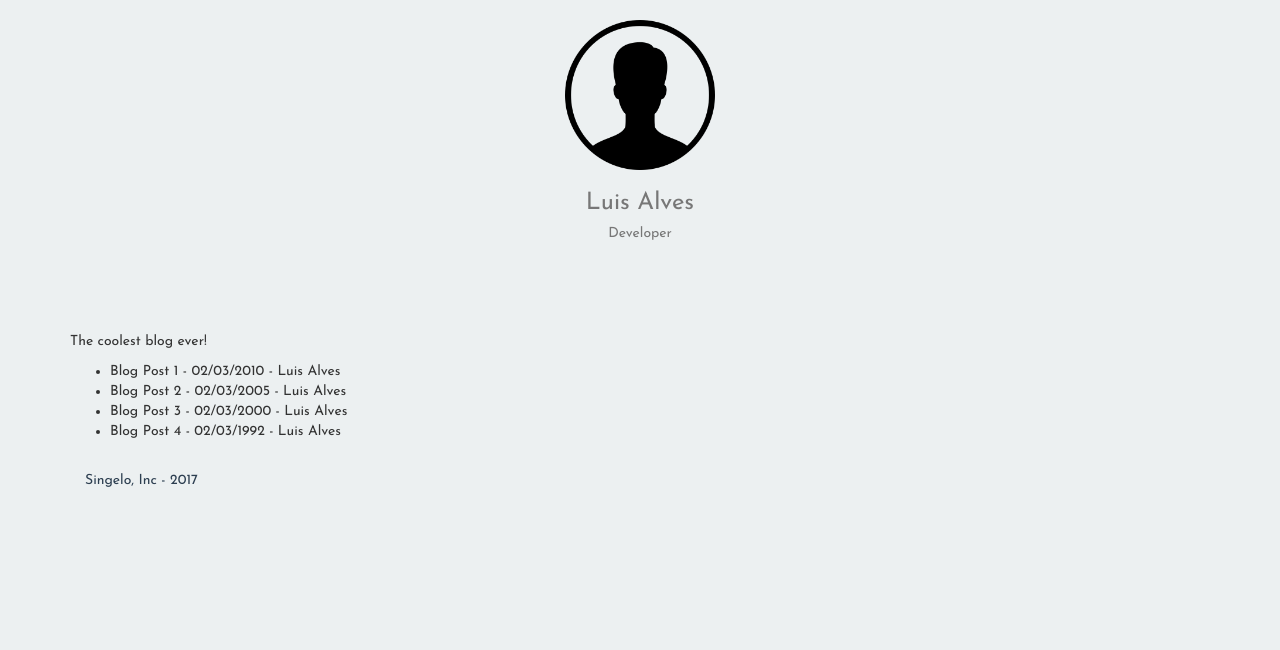
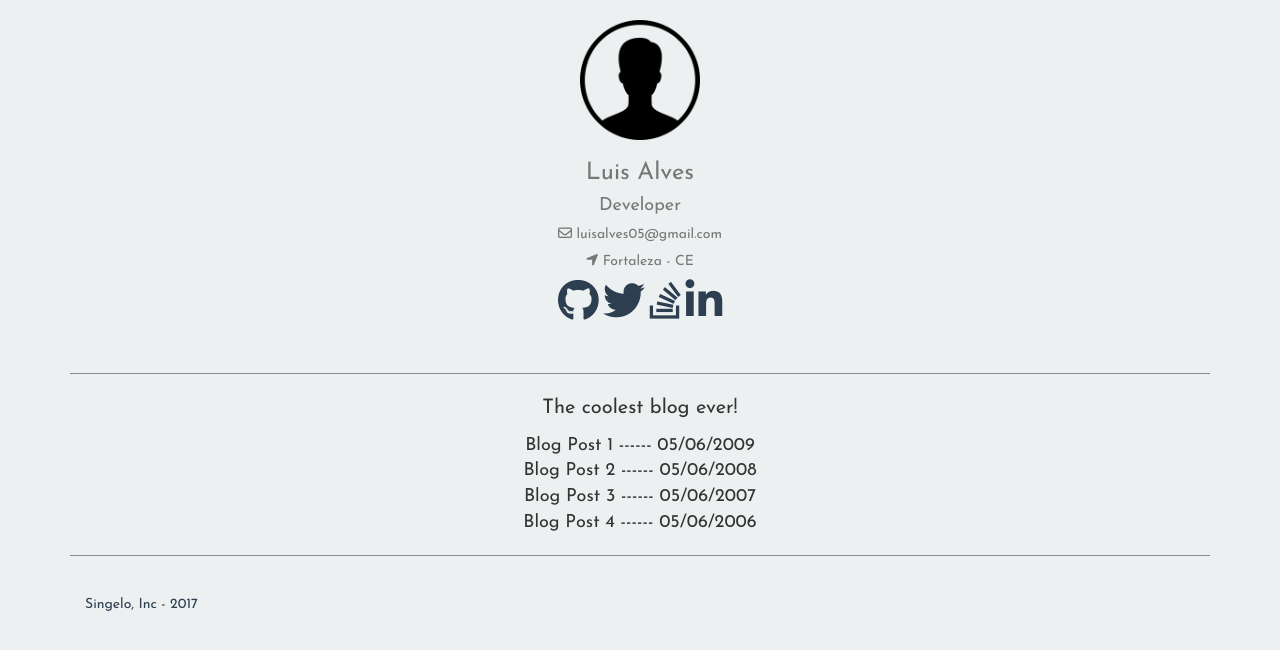
Before and after one commit to luisalves05/django-singelo, a Django app: page /singelo/ in a window 1280 px wide. Shown: the top 650 px of the page. Run offline with Django 3.2, Linux system fonts and the light colour scheme; some libraries are stand-ins or nearby versions.

Commit message:
First template version, few issues with regards to css

```diff
--- a/singelo/static/singelo/css/custom_base.css
+++ b/singelo/static/singelo/css/custom_base.css
@@ -1,3 +1,4 @@
+
 /* Space out content a bit */
 body {
   padding-top: 20px;
@@ -16,7 +17,7 @@
 
 /* Custom page header */
 .header {
-  padding-bottom: 80px;
+  padding-bottom: 20px;
 }
 
 /* Make the masthead heading the same height as the navigation */
@@ -26,6 +27,25 @@
   line-height: 40px;
   text-align: center;
   color: #2c3e50;
+}
+
+hr.line-border {
+	border-top: 1px solid #8c8b8b;
+	text-align: center;
+}
+
+hr.line-border:after {
+	content: '§';
+	display: inline-block;
+	position: relative;
+	top: -14px;
+	padding: 0 10px;
+	background: #f0f0f0;
+	color: #8c8b8b;
+	font-size: 18px;
+	-webkit-transform: rotate(60deg);
+	-moz-transform: rotate(60deg);
+	transform: rotate(60deg);
 }
 
 /* Custom page footer */
@@ -45,8 +65,12 @@
 }
 
 .profile_img {
-  width: 150px;
+  width: 120px;
   height: auto;
   display: block;
   margin: 0 auto;
 }
+
+.post-li {
+
+}
--- a/singelo/templates/singelo/base.html
+++ b/singelo/templates/singelo/base.html
@@ -4,16 +4,18 @@
 <html>
   <head>
     <meta charset="utf-8">
+    <script src="https://use.fontawesome.com/d1028471c4.js"></script>
     <link href="https://fonts.googleapis.com/css?family=Josefin+Sans" rel="stylesheet">
     <link rel="stylesheet" href="https://maxcdn.bootstrapcdn.com/bootstrap/3.3.7/css/bootstrap.min.css"
         integrity="sha384-BVYiiSIFeK1dGmJRAkycuHAHRg32OmUcww7on3RYdg4Va+PmSTsz/K68vbdEjh4u" crossorigin="anonymous">
+    <link href="{% static 'singelo/css/custom_base.css' %}" rel="stylesheet">
     <script src="https://code.jquery.com/jquery-3.2.1.min.js" integrity="sha256-hwg4gsxgFZhOsEEamdOYGBf13FyQuiTwlAQgxVSNgt4="
   		crossorigin="anonymous"></script>
     <script src="https://maxcdn.bootstrapcdn.com/bootstrap/3.3.7/js/bootstrap.min.js"
 		integrity="sha384-Tc5IQib027qvyjSMfHjOMaLkfuWVxZxUPnCJA7l2mCWNIpG9mGCD8wGNIcPD7Txa" crossorigin="anonymous"></script>
     <meta http-equiv="x-ua-compatible" content="ie=edge">
     <meta name="viewport" content="width=device-width, initial-scale=1">
-    <link href="{% static 'singelo/css/custom_base.css' %}" rel="stylesheet">
+
 
     <title>
       {% block title %}
@@ -28,17 +30,22 @@
         <div class="header">
           <img src="{% static 'singelo/images/profile_img.png' %}" class="profile_img" alt="User Image Profile">
           <h3 class="text-muted">Luis Alves</h3>
-          <h5 class="text-muted">Developer</h5>
+          <h4 class="text-muted">Developer</h4>
+          <h5 class="text-muted"><i class="fa fa-envelope-o" aria-hidden="true"></i> luisalves05@gmail.com</h5>
+          <h5 class="text-muted"><i class="fa fa-location-arrow" aria-hidden="true"></i> Fortaleza - CE</h5>
+          <div class="icon-bar">
+              <a href="#" class="link-social" style="color: #2c3e50;"><i class="fa fa-github fa-3x"></i></a>
+              <a href="#" style="color: #2c3e50;"><i class="fa fa-twitter fa-3x"></i></a>
+              <a href="#" style="color: #2c3e50;"><i class="fa fa-stack-overflow fa-3x"></i></a>
+              <a href="#" style="color: #2c3e50;"><i class="fa fa-linkedin fa-3x"></i></a>
+          </div>
         </div>
+        <hr class="line-border">
 
-        <p>The coolest blog ever!</p>
+        {% block content %}
+    		{% endblock content %}
 
-        <ul>
-          <li>Blog Post 1 - 02/03/2010 - Luis Alves</li>
-          <li>Blog Post 2 - 02/03/2005 - Luis Alves</li>
-          <li>Blog Post 3 - 02/03/2000 - Luis Alves</li>
-          <li>Blog Post 4 - 02/03/1992 - Luis Alves</li>
-        </ul>
+        <hr class="line-border">
 
         <footer class="footer">
           <p>Singelo, Inc - 2017</p>
@@ -47,7 +54,6 @@
 
 
 
-    {% block content %}
-		{% endblock content %}
+
   </body>
 </html>
--- a/singelo/templates/singelo/index.html
+++ b/singelo/templates/singelo/index.html
@@ -4,4 +4,12 @@
 
 {% block content %}
 
+<p style="text-align: center; font-size: 20px;">The coolest blog ever!</p>
+
+<ul class="list-group" style="text-align: center; list-style: none; font-size: 18px;">
+  <li>Blog Post 1 ------ <span>05/06/2009</span></li>
+  <li>Blog Post 2 ------ <span>05/06/2008</span></li>
+  <li>Blog Post 3 ------ <span>05/06/2007</span></li>
+  <li>Blog Post 4 ------ <span>05/06/2006</span></li>
+</ul>
 {% endblock %}
```
